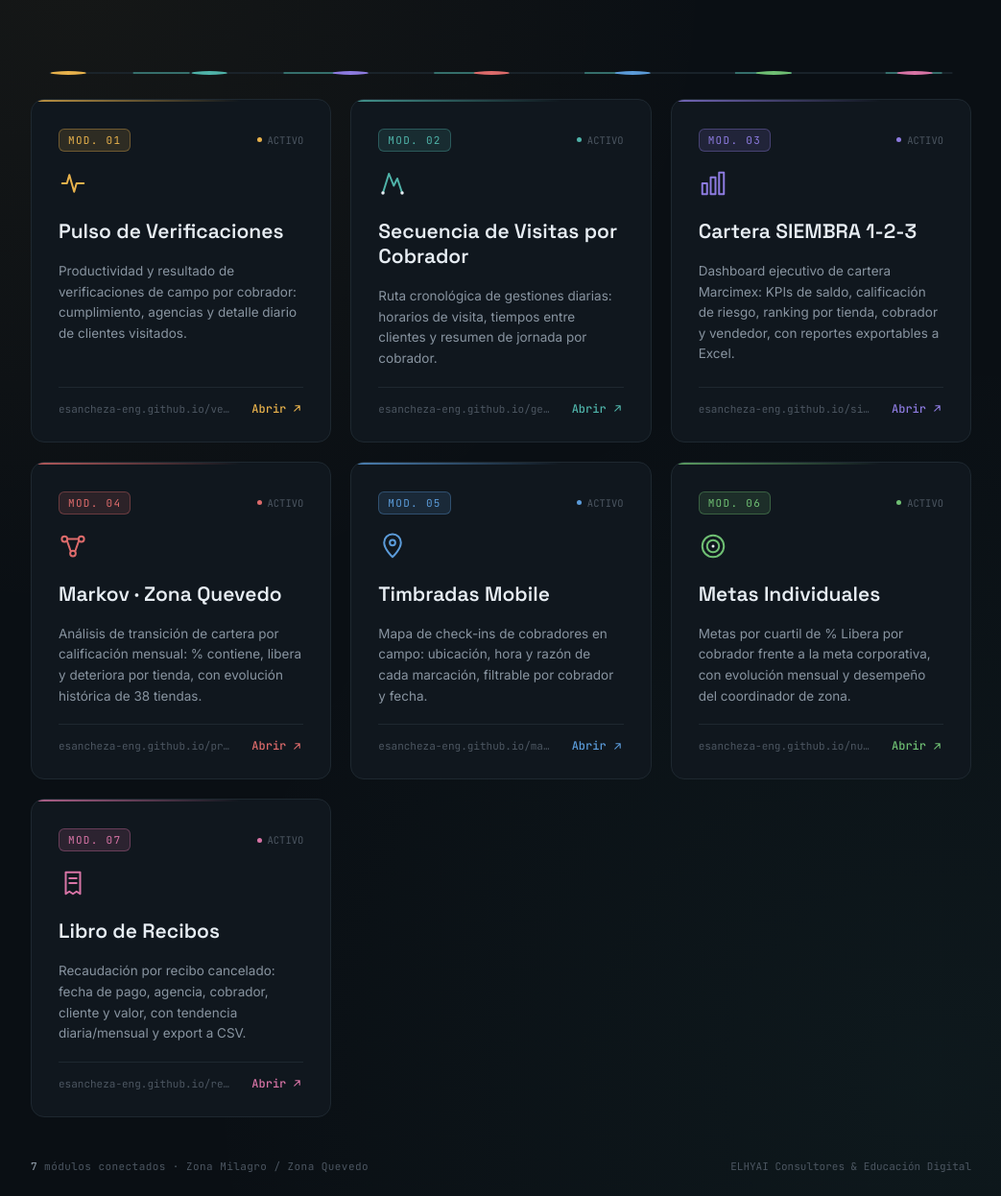
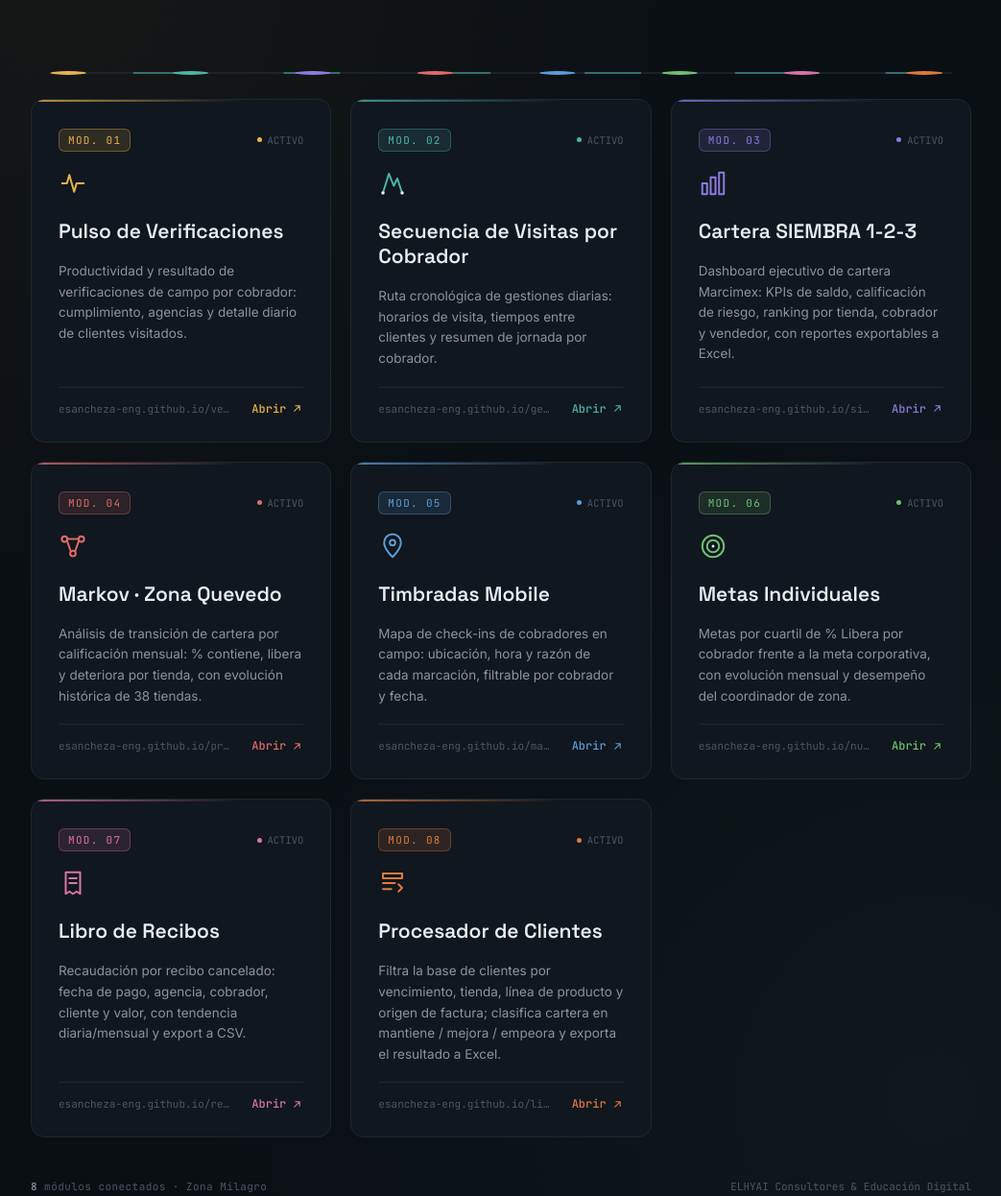
Before and after one commit to esancheza-eng/Nexus-Cobranzas-Completo-Zona-Milagro, a plain HTML site: page index.html in a window 1280 px wide. Shown: the part 176-1422 px from the top of the page at 96% size, without its empty margins (118-1161 px from the left). Drawn offline with Linux system fonts and the light colour scheme.

```diff
--- a/index.html
+++ b/index.html
@@ -26,6 +26,8 @@
     --green-dim: #2C4A2E;
     --magenta: #D874A6;
     --magenta-dim: #5C2F49;
+    --orange: #E0793E;
+    --orange-dim: #5C3A1F;
     --text: #E7EDF3;
     --text-dim: #8894A0;
     --text-faint: #4C5661;
@@ -288,6 +290,7 @@
   .card.timbradas { --card-accent: var(--blue); }
   .card.metas { --card-accent: var(--green); }
   .card.recibos { --card-accent: var(--magenta); }
+  .card.procesador { --card-accent: var(--orange); }
 
   /* ---------- Footer ---------- */
   footer {
@@ -336,12 +339,13 @@
       <line x1="2" y1="23" x2="98" y2="23" class="route-line"/>
       <line x1="2" y1="23" x2="98" y2="23" class="route-line-active"/>
       <circle cx="4" cy="23" r="1.9" fill="var(--amber)"/>
-      <circle cx="19" cy="23" r="1.9" fill="var(--teal)"/>
-      <circle cx="34" cy="23" r="1.9" fill="var(--violet)"/>
-      <circle cx="49" cy="23" r="1.9" fill="var(--coral)"/>
-      <circle cx="64" cy="23" r="1.9" fill="var(--blue)"/>
-      <circle cx="79" cy="23" r="1.9" fill="var(--green)"/>
-      <circle cx="94" cy="23" r="1.9" fill="var(--magenta)"/>
+      <circle cx="17" cy="23" r="1.9" fill="var(--teal)"/>
+      <circle cx="30" cy="23" r="1.9" fill="var(--violet)"/>
+      <circle cx="43" cy="23" r="1.9" fill="var(--coral)"/>
+      <circle cx="56" cy="23" r="1.9" fill="var(--blue)"/>
+      <circle cx="69" cy="23" r="1.9" fill="var(--green)"/>
+      <circle cx="82" cy="23" r="1.9" fill="var(--magenta)"/>
+      <circle cx="95" cy="23" r="1.9" fill="var(--orange)"/>
     </svg>
   </div>
 
@@ -498,10 +502,31 @@
       </div>
     </a>
 
+    <a class="card procesador" href="https://esancheza-eng.github.io/listadocobranzas/" target="_blank" rel="noopener">
+      <div class="card-top">
+        <span class="mod-tag">MOD. 08</span>
+        <span class="status-tag"><span class="dot"></span>ACTIVO</span>
+      </div>
+      <div class="icon-wrap">
+        <svg viewBox="0 0 24 24" fill="none" stroke-width="1.6" stroke-linecap="round" stroke-linejoin="round">
+          <path d="M4 4h16v4H4zM4 12h10M4 17h7"/>
+          <path d="M17 13l3 3-3 3"/>
+        </svg>
+      </div>
+      <h2>Procesador de Clientes</h2>
+      <p>Filtra la base de clientes por vencimiento, tienda, línea de producto y origen de factura; clasifica cartera en mantiene / mejora / empeora y exporta el resultado a Excel.</p>
+      <div class="card-footer">
+        <span class="card-url">esancheza-eng.github.io/listadocobranzas</span>
+        <span class="go">Abrir
+          <svg viewBox="0 0 24 24" fill="none" stroke="currentColor" stroke-width="2" stroke-linecap="round" stroke-linejoin="round"><path d="M7 17L17 7M9 7h8v8"/></svg>
+        </span>
+      </div>
+    </a>
+
   </div>
 
   <footer>
-    <div class="foot-left"><b>7</b> módulos conectados · Zona Milagro / Zona Quevedo</div>
+    <div class="foot-left"><b>8</b> módulos conectados · Zona Milagro</div>
     <div class="foot-right">ELHYAI Consultores & Educación Digital</div>
   </footer>
 
```
